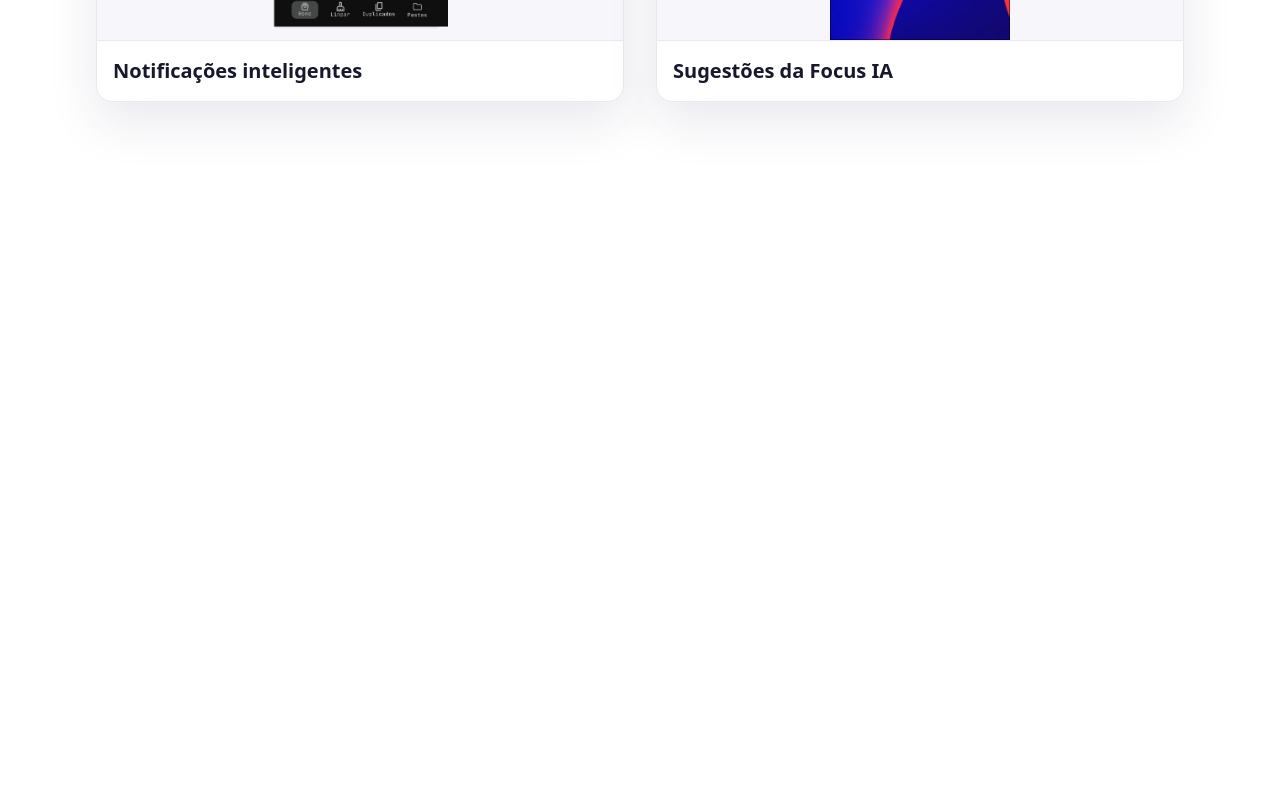
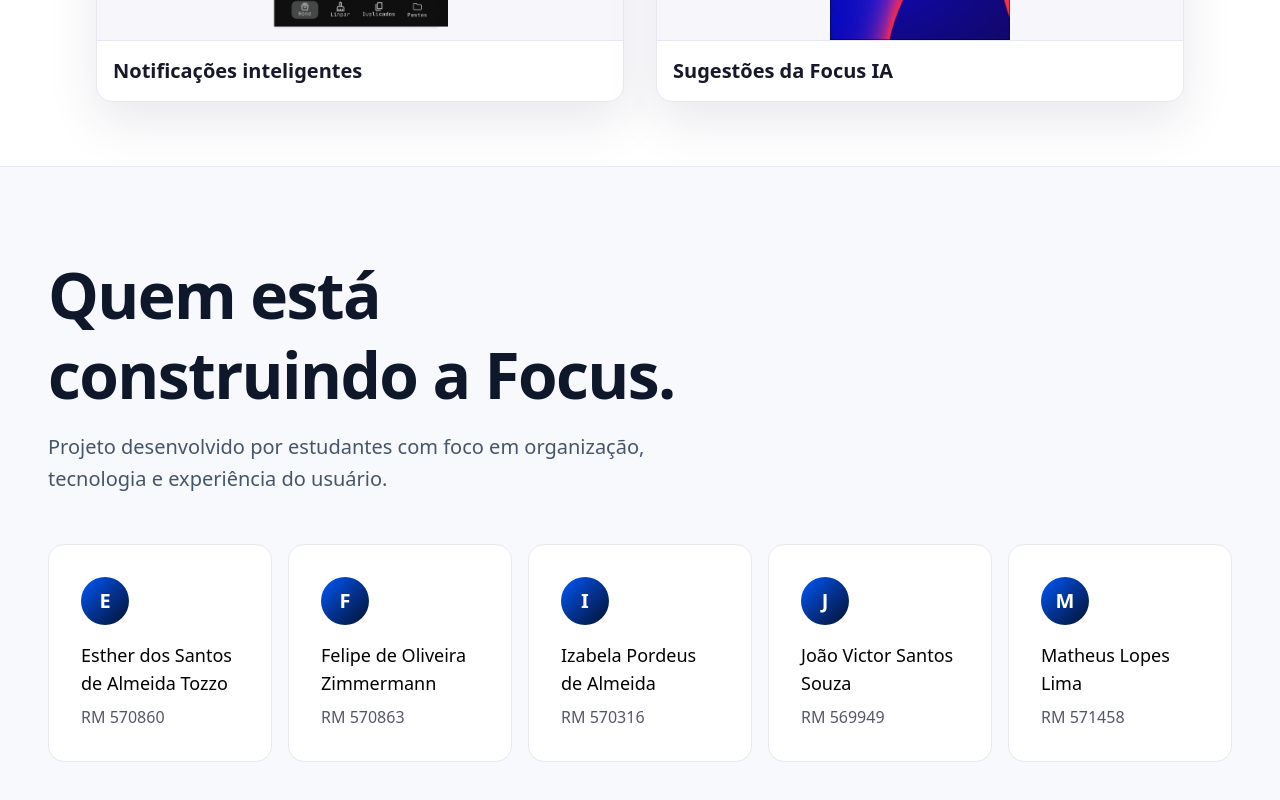
Before and after one commit to esthertozzo/focus, a Next.js app: page / in a window 1280 px wide. Shown: the part 6368-7168 px from the top of the page. Before the commit the page ends 6534 px from the top, so only its background shows below. Built offline with nearby package versions, Linux system fonts and the light colour scheme.

Commit message:
Team - componente

```diff
--- /dev/null
+++ b/app/components/TeamSection.js
@@ -0,0 +1,51 @@
+import SectionHeading from "./SectionHeading";
+
+function TeamSection() {
+    const members = [
+        {
+            name: "Esther dos Santos de Almeida Tozzo",
+            rm: "570860",
+        },
+        {
+            name: "Felipe de Oliveira Zimmermann",
+            rm: "570863",
+        },
+        {
+            name: "Izabela Pordeus de Almeida",
+            rm: "570316",
+        },
+        {
+            name: "João Victor Santos Souza",
+            rm: "569949",
+        },
+        {
+            name: "Matheus Lopes Lima",
+            rm: "571458",
+        },
+    ];
+
+  return (
+    <section id="equipe" className="border-t border-[#e8e9f0] bg-[#f8f9fc] px-5 py-12 md:px-12 md:py-16">
+      <SectionHeading
+        eyebrow="Nossa equipe"
+        title="Quem está construindo a Focus."
+        description="Projeto desenvolvido por estudantes com foco em organização, tecnologia e experiência do usuário."
+      />
+
+      <div className="grid grid-cols-1 gap-4 md:grid-cols-2 xl:grid-cols-5">
+        {members.map((member) => (
+          <article className="rounded-2xl border border-[#e8e9f0] bg-white p-8" key={member.rm}>
+            <span className="flex h-12 w-12 items-center justify-center rounded-full bg-gradient-to-br from-[#0059ff] to-[#021133] text-xl font-bold text-white" aria-hidden="true">
+              {member.name.charAt(0)}
+            </span>
+
+            <h3 className="mb-2 mt-4 text-lg">{member.name}</h3>
+            <p className="m-0 text-[#55576b]">RM {member.rm}</p>
+          </article>
+        ))}
+      </div>
+    </section>
+  );
+}
+
+export default TeamSection;
--- a/app/page.js
+++ b/app/page.js
@@ -6,6 +6,7 @@ import SolutionSection from "./components/SolutionSection";
 import HowItWorksSection from "./components/HowItWorksSection";
 import AudienceSection from "./components/AudienceSection";
 import GallerySection from "./components/GallerySection";
+import TeamSection from "./components/TeamSection";
 
 
 
@@ -44,6 +45,7 @@ export default function Home() {
         <HowItWorksSection />
         <AudienceSection />
         <GallerySection />
+        <TeamSection />
       </main>
     </div>
   );
```
